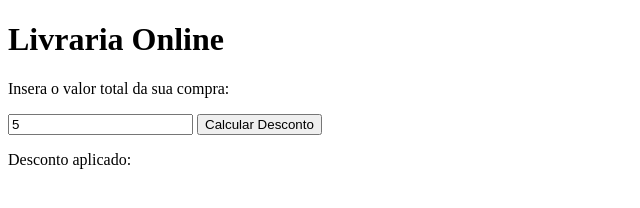
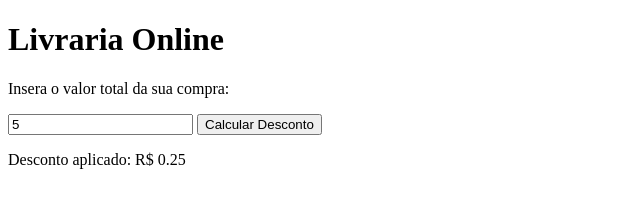
Before and after one commit to Viniciusescola/Livraria, a plain HTML site: page index.html in a window 1280 px wide. Both pictures are taken after typing "5" into the empty fields and a click on the button "Calcular Desconto". Shown: the full height of the page, 0-640 px from the left. Drawn offline with Linux system fonts and the light colour scheme.

Commit message:
Add files via upload

```diff
--- a/index.html
+++ b/index.html
@@ -19,11 +19,16 @@
                 desconto = 0.2;
 
             } else if (valorCompra > 100){
-                desconto = 0.1
+                desconto = 0.1;
 
             }else if (valorCompra <= 100){
                 desconto = 0.05;
             }
+
+            const valorDesconto = valorCompra * desconto;
+                        document.getElementById
+                        ('desconto').textContent =
+                        `R$ ${valorDesconto.toFixed(2)}`;
         }
     </script>
 
```
